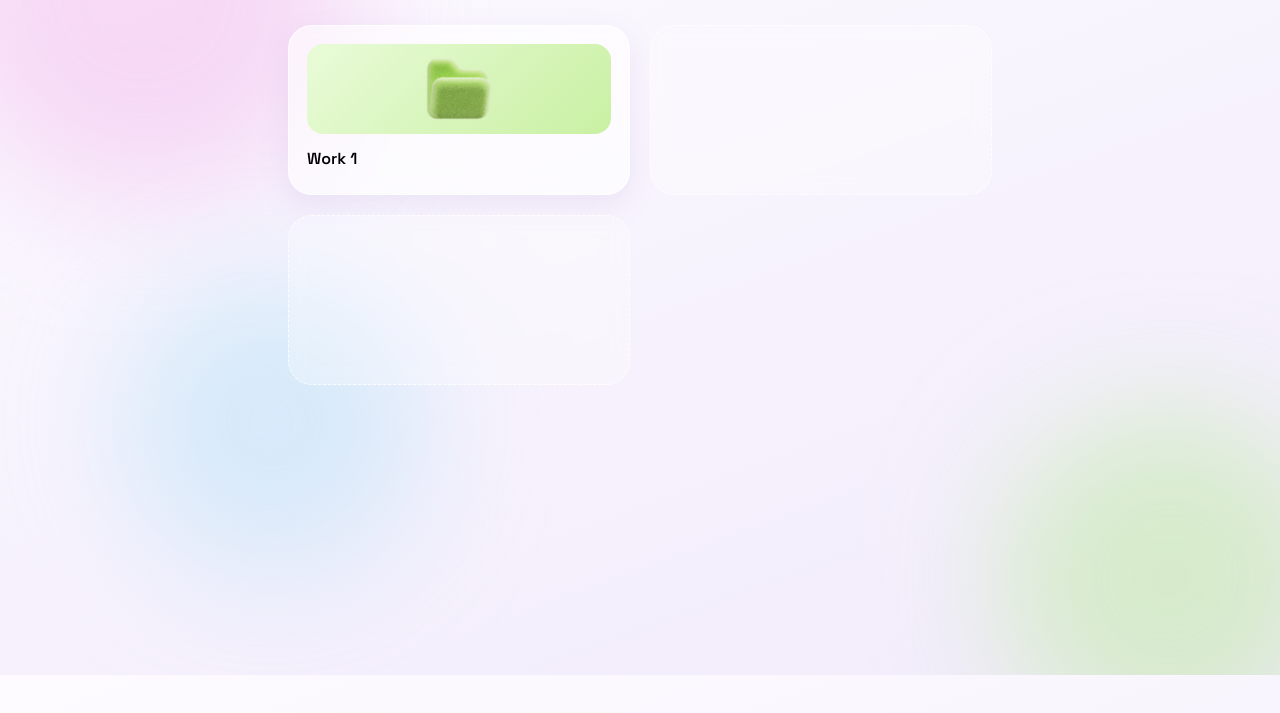
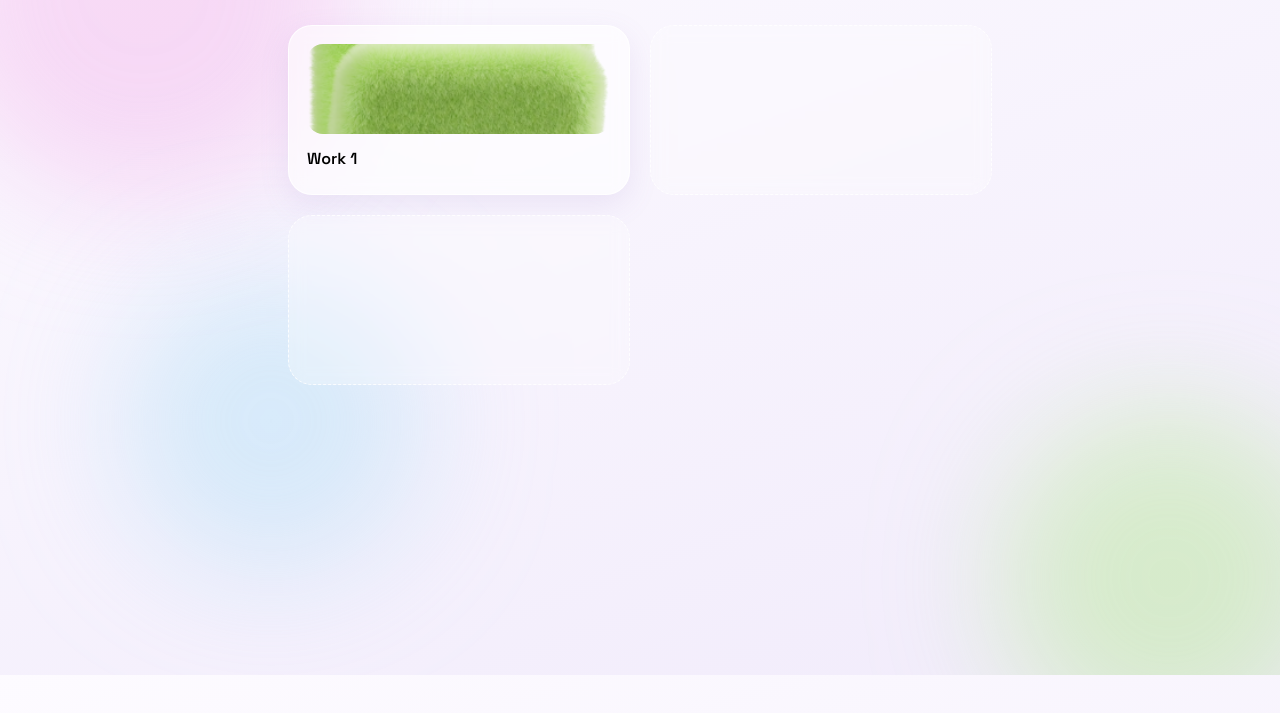
Before and after one commit to YuyeonKim/yuyeonportfolio, a plain HTML site: page index.html in a window 1280 px wide. Both pictures are taken after a click on the button "Work". Shown: the part 125-838 px from the top of the page. Drawn offline with Linux system fonts and the light colour scheme.

Commit message:
Update style.css

```diff
--- a/style.css
+++ b/style.css
@@ -149,21 +149,21 @@ a {
 }
 
 /* ---------- top bar ---------- */
-.top-bar {
-  display: flex;
-  align-items: center;
-  justify-content: center;
-  gap: 12px;
-  padding: 28px 24px 8px;
-  position: relative;
-  z-index: 5;
+.top-bar{
+  display:flex;
+  align-items:center;
+  justify-content:center;
+  gap:12px;
+  padding:28px 24px 8px;
+  position:relative;
+  z-index:5;
 }
-.wordmark {
-  font-size: 1.15rem;
-  font-weight: 600;
-  letter-spacing: 0.01em;
-  cursor: pointer;
-  transition: opacity 0.2s;
+.wordmark{
+  font-size:1.15rem;
+  font-weight:600;
+  letter-spacing:.01em;
+  cursor:pointer;
+  transition:opacity .2s;
 }
 .wordmark:hover {
   opacity: 0.65;
@@ -440,24 +440,27 @@ a {
   box-shadow: none;
   cursor: default;
 }
+.project-image-wrapper,
 .work-card-thumb {
+  border-radius: 16px;
+  overflow: hidden;
+  padding: 0;
   width: 100%;
   height: 90px;
-  border-radius: 16px;
-  display: flex;
-  align-items: center;
-  justify-content: center;
-  overflow: hidden;
+  position: relative;
 }
 .thumb-1 {
-  background: linear-gradient(135deg, #e9fbd8, #c9f0a3);
+  background: none;
 }
 .thumb-2 {
   background: linear-gradient(135deg, #fbe6fb, #f0bdf0);
 }
+.project-image-wrapper img,
 .work-card-thumb img {
-  height: 64px;
-  width: auto;
+  width: 100%;
+  height: 100%;
+  display: block;
+  object-fit: cover;
 }
 .work-card-title {
   font-family: "Space Grotesk", sans-serif;
```
